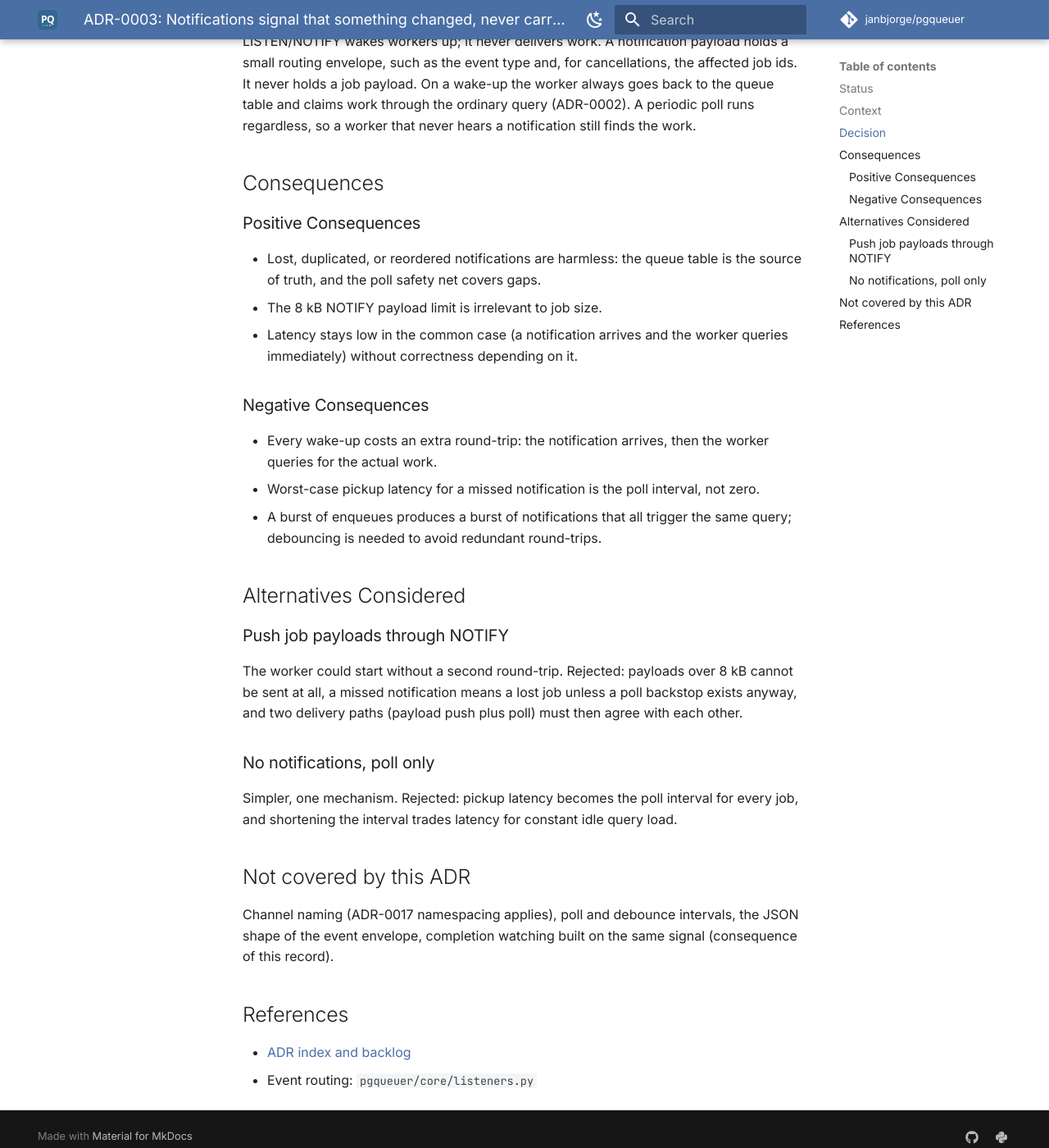
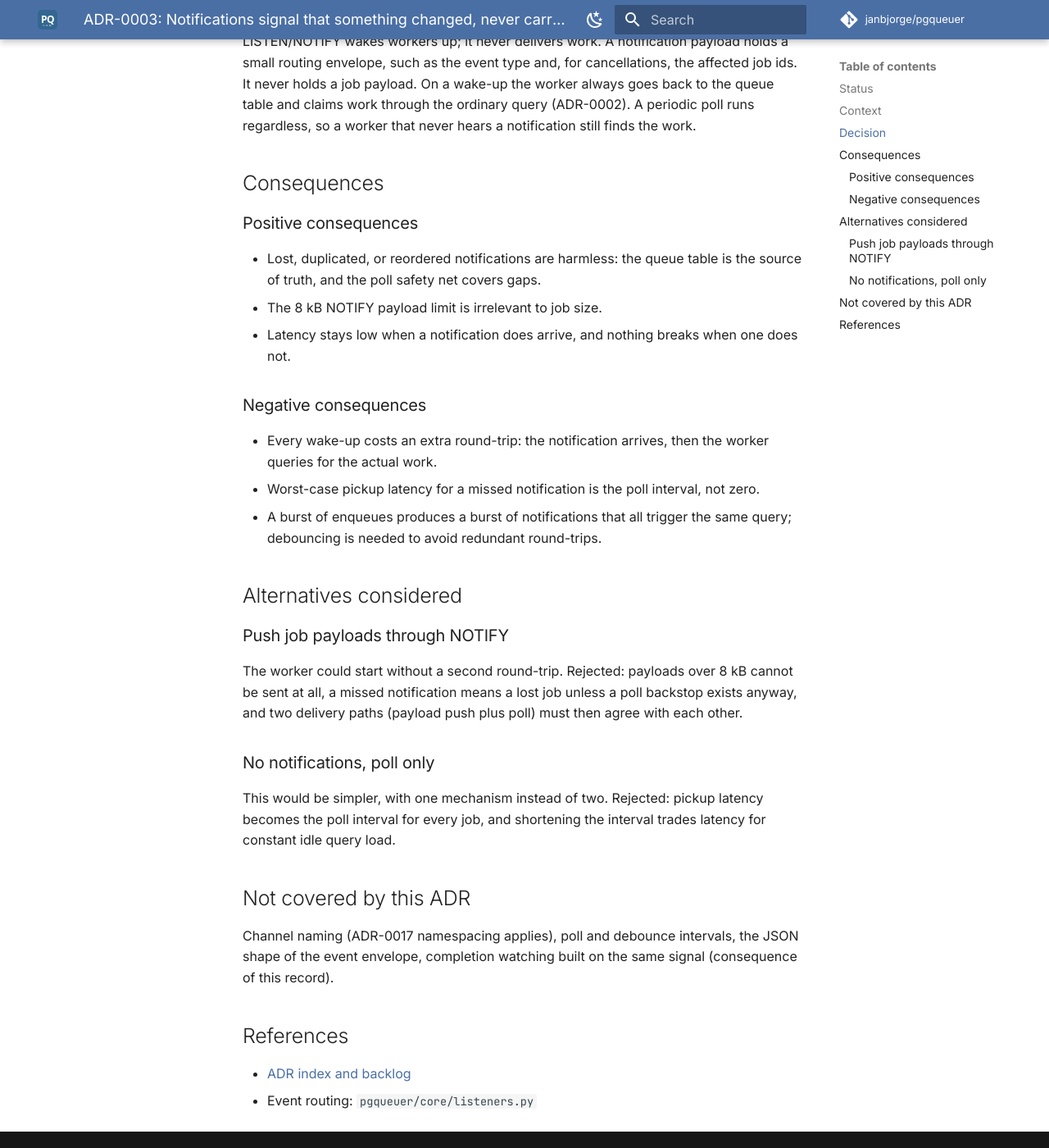
Before and after one commit to janbjorge/pgqueuer, an MkDocs documentation site: the page built from docs/adr/ADR-0003-notifications-signal-not-carry.md, in a window 1280 px wide and 1400 px high, scrolled down 643 px. Shown: the whole window at 82% size. Built offline with MkDocs 1.6.1 and Material for MkDocs 9.7.7, drawn with Linux system fonts in a browser that asks for light colours; comment, search, counter and statistics services are not loaded.

Commit message:
docs: humanize ADR prose
Sentence-case the section headings to match the index conventions, and
rewrite a few clipped fragments and passive lines in ADR-0001 through
ADR-0003.

```diff
--- a/docs/adr/ADR-0003-notifications-signal-not-carry.md
+++ b/docs/adr/ADR-0003-notifications-signal-not-carry.md
@@ -25,15 +25,15 @@ so a worker that never hears a notification still finds the work.
 
 ## Consequences
 
-### Positive Consequences
+### Positive consequences
 
 - Lost, duplicated, or reordered notifications are harmless: the queue
   table is the source of truth, and the poll safety net covers gaps.
 - The 8 kB NOTIFY payload limit is irrelevant to job size.
-- Latency stays low in the common case (a notification arrives and the
-  worker queries immediately) without correctness depending on it.
+- Latency stays low when a notification does arrive, and nothing breaks
+  when one does not.
 
-### Negative Consequences
+### Negative consequences
 
 - Every wake-up costs an extra round-trip: the notification arrives,
   then the worker queries for the actual work.
@@ -42,7 +42,7 @@ so a worker that never hears a notification still finds the work.
 - A burst of enqueues produces a burst of notifications that all trigger
   the same query; debouncing is needed to avoid redundant round-trips.
 
-## Alternatives Considered
+## Alternatives considered
 
 ### Push job payloads through NOTIFY
 
@@ -53,9 +53,9 @@ push plus poll) must then agree with each other.
 
 ### No notifications, poll only
 
-Simpler, one mechanism. Rejected: pickup latency becomes the poll
-interval for every job, and shortening the interval trades latency for
-constant idle query load.
+This would be simpler, with one mechanism instead of two. Rejected:
+pickup latency becomes the poll interval for every job, and shortening
+the interval trades latency for constant idle query load.
 
 ## Not covered by this ADR
 
```
Also changed, not shown: docs/adr/ADR-0001-job-state-lives-in-postgresql.md (+4 -4 lines), docs/adr/ADR-0002-workers-claim-by-lock-contention.md (+8 -8 lines).
